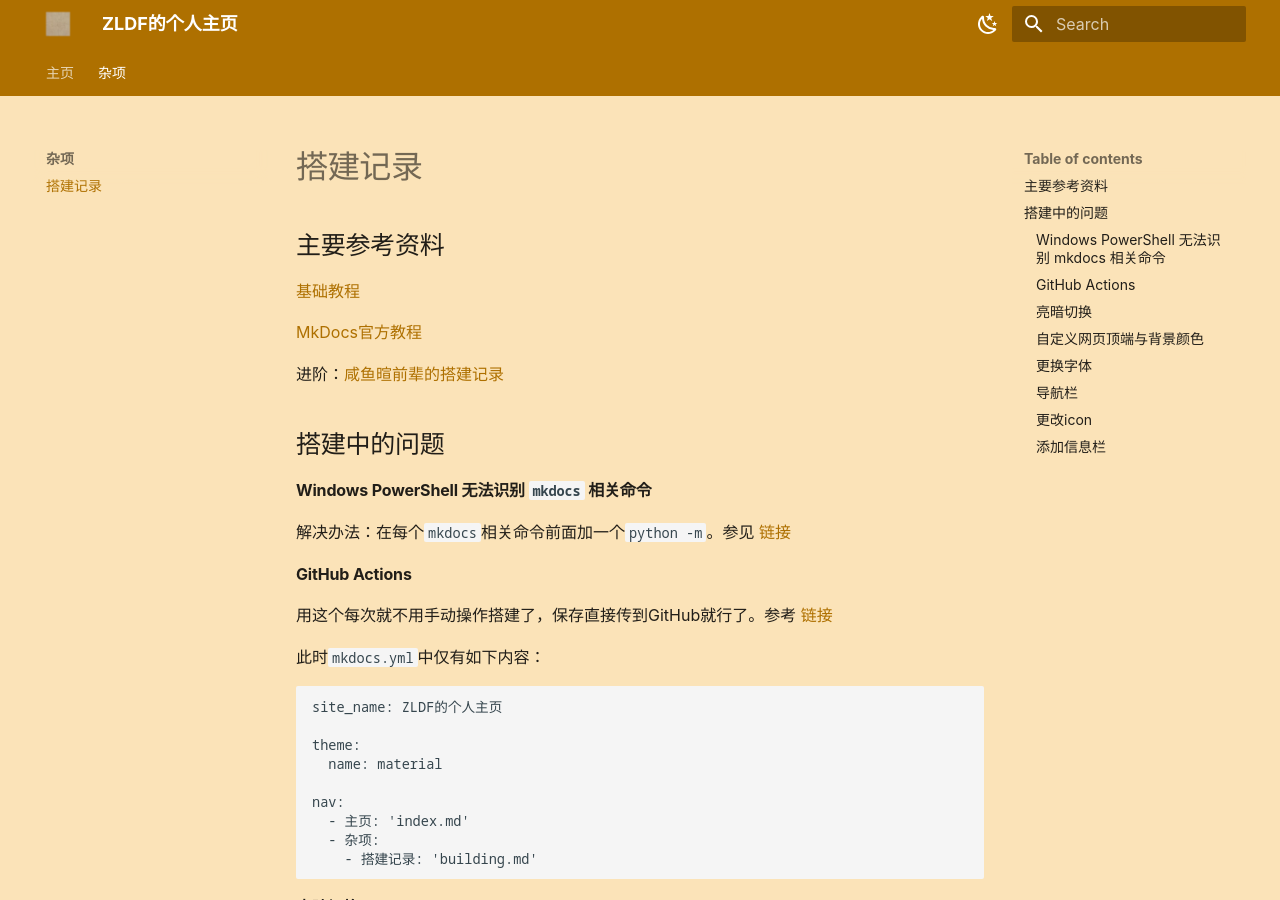
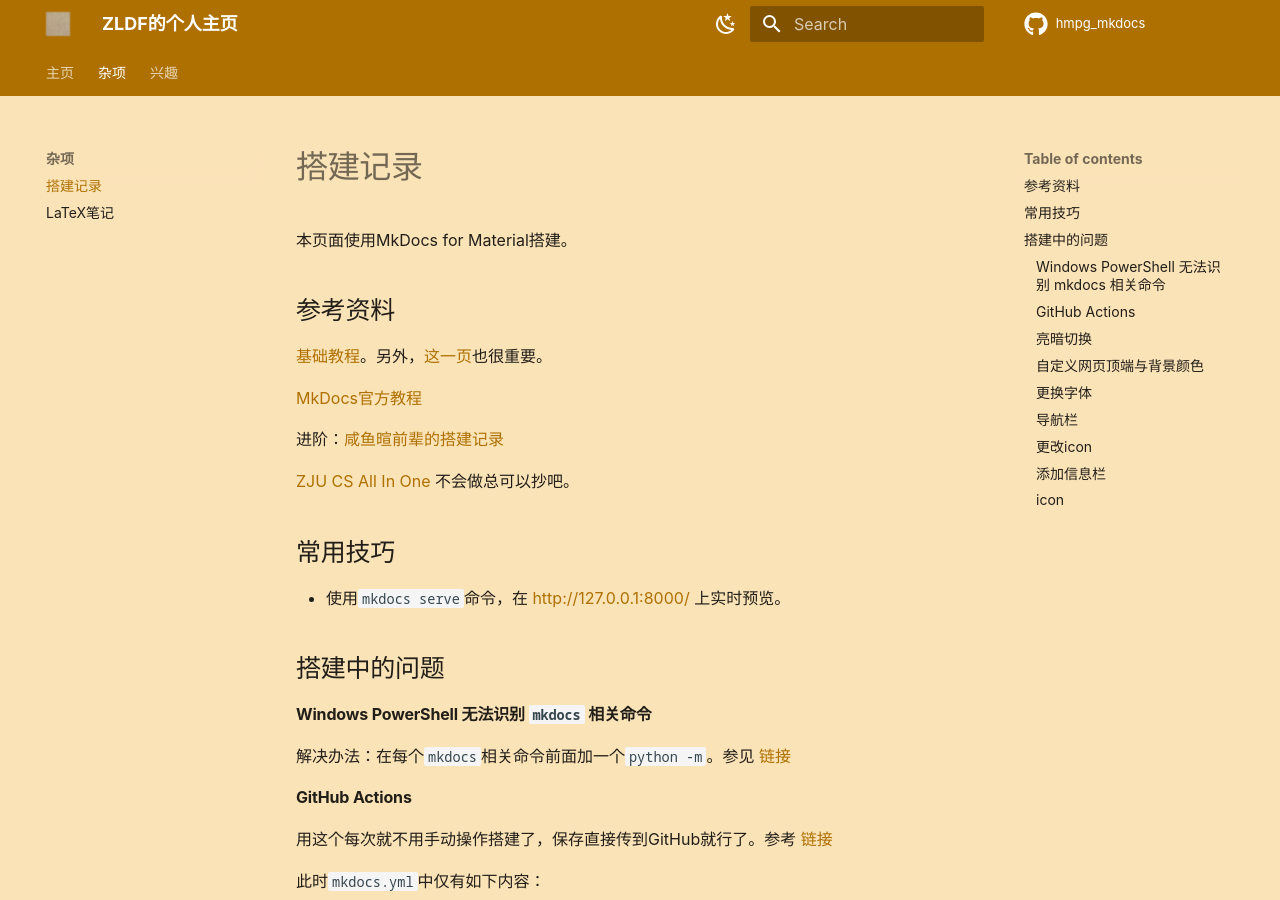
Before and after one commit to ZhengliangDuanfang/hmpg_mkdocs, an MkDocs documentation site: the page built from docs/杂项/building.md, in a window 1280 px wide and 900 px high. Built offline with MkDocs 1.6.1 and Material for MkDocs 9.7.7, drawn with Linux system fonts in a browser that asks for light colours; comment, search, counter and statistics services are not loaded.

Commit message:
1/27更新

````diff
--- a/docs/building.md
+++ b/docs/杂项/building.md
@@ -1,12 +1,20 @@
 # 搭建记录
 
-## 主要参考资料
+本页面使用MkDocs for Material搭建。
 
-[基础教程](https://squidfunk.github.io/mkdocs-material/publishing-your-site/)
+## 参考资料
+
+[基础教程](https://squidfunk.github.io/mkdocs-material/publishing-your-site/)。另外，[这一页](https://squidfunk.github.io/mkdocs-material/reference/)也很重要。
 
 [MkDocs官方教程](https://www.mkdocs.org/user-guide/)
 
 进阶：[咸鱼暄前辈的搭建记录](https://xuan-insr.github.io/%E6%9D%82%E9%A1%B9/%E5%8D%9A%E5%AE%A2%E6%90%AD%E5%BB%BA%E8%AE%B0%E5%BD%95/)
+
+[ZJU CS All In One](https://isshikihugh.github.io/zju-cs-asio/) 不会做总可以抄吧。
+
+## 常用技巧
+
+- 使用`mkdocs serve`命令，在 [http://127.0.0.1:8000/](http://127.0.0.1:8000/) 上实时预览。
 
 ## 搭建中的问题
 
@@ -97,3 +105,6 @@ extra_css:
     三个叹号，空格，关键字如note，空格，双引号内写标题，换行，两个`tab`，填写内容。
 ```
 注意编辑时不能使用Typora，它在换行时会连续换行两次。
+
+#### icon
+参考 [这里](https://squidfunk.github.io/mkdocs-material/reference/icons-emojis/#using-icons)
--- a/mkdocs.yml
+++ b/mkdocs.yml
@@ -1,4 +1,6 @@
 site_name: ZLDF的个人主页
+repo_url: https://github.com/ZhengliangDuanfang/hmpg_mkdocs
+repo_name: hmpg_mkdocs
 
 theme:
   name: material
@@ -27,10 +29,16 @@ theme:
         icon: material/weather-sunny
         name: Switch to light mode
 
+  icon:
+    repo: fontawesome/brands/github
+
 nav:
   - 主页: 'index.md'
   - 杂项:
-    - 搭建记录: 'building.md'
+    - 搭建记录: '杂项/building.md'
+    - LaTeX笔记: '杂项/latex.md'
+  - 兴趣:
+    - 随想与摘抄: '兴趣/opinion.md'
 
 extra_css:
   - stylesheets/extra.css
@@ -39,3 +47,11 @@ markdown_extensions:
   - admonition
   - pymdownx.details
   - pymdownx.superfences
+
+extra:
+  # generator: false
+
+  social:
+    - icon: fontawesome/brands/github
+      link: https://github.com/ZhengliangDuanfang
+      name: My GitHub
````
Also changed, not shown: docs/index.md (+11 -1 lines), docs/兴趣/opinion.md (added, +13 -0 lines), docs/杂项/latex.md (added, +4 -0 lines).
